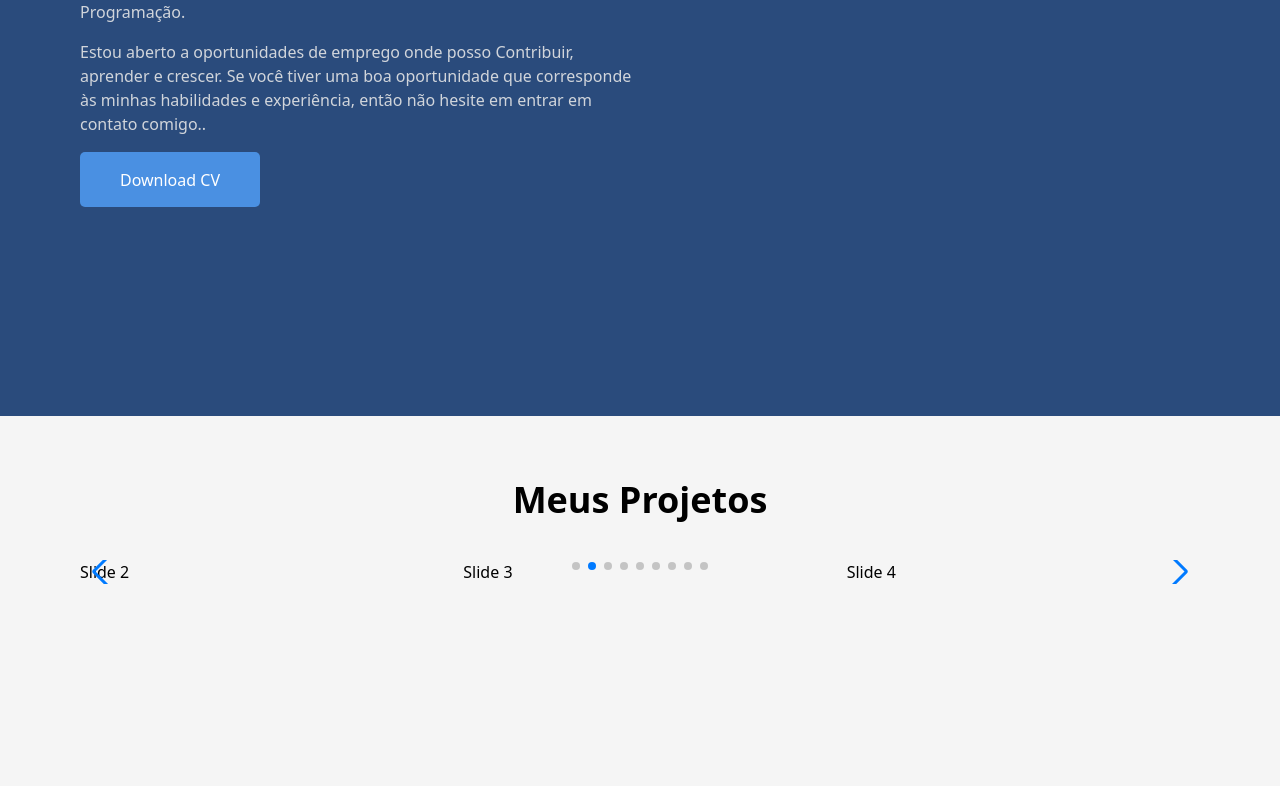
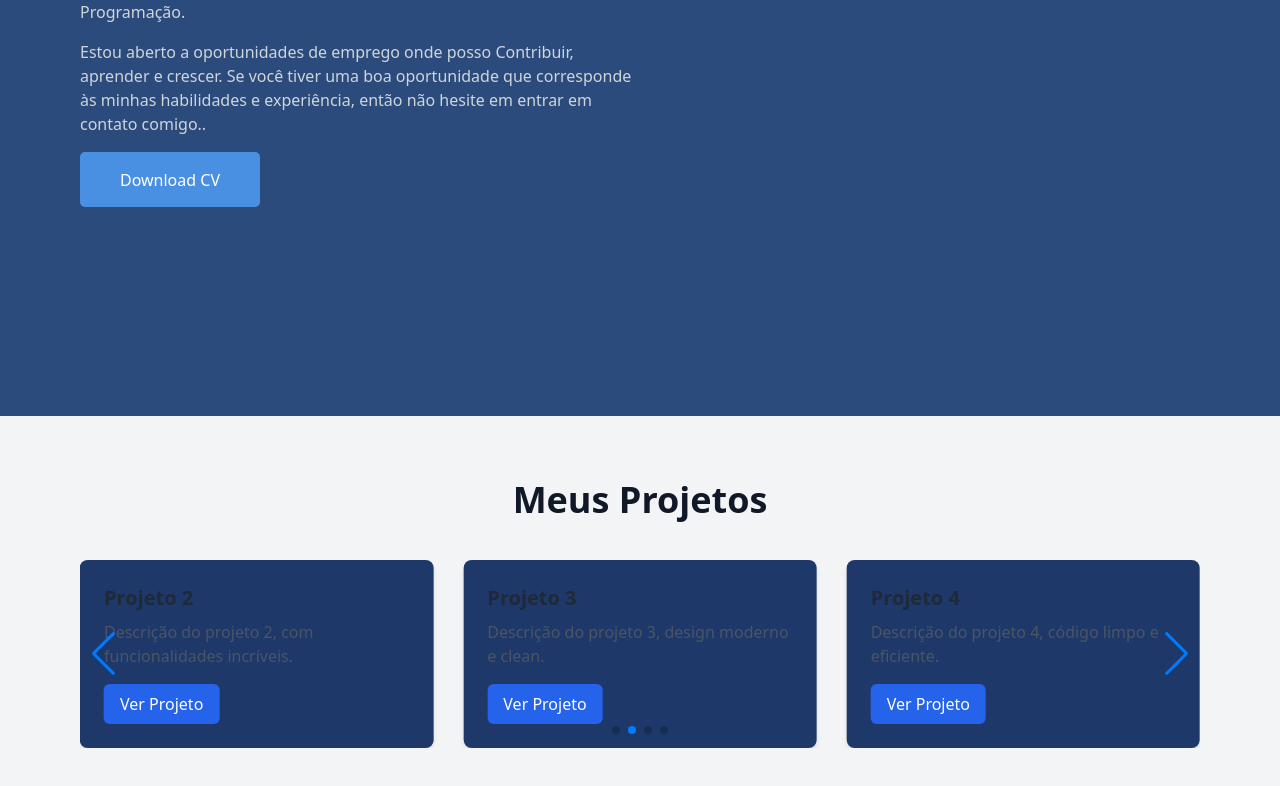
Before and after one commit to girlando-junior/curriculo-online, a React (Vite) app: page / in a window 1280 px wide. Shown: the part 1248-2034 px from the top of the page. Built offline with nearby package versions, Linux system fonts and the light colour scheme; no server answers.

Commit message:
criando carroseul

```diff
--- a/src/pages/Projetos.tsx
+++ b/src/pages/Projetos.tsx
@@ -1,18 +1,42 @@
 import React from "react";
 import { Swiper, SwiperSlide } from "swiper/react";
 import { Navigation, Pagination, Autoplay } from "swiper/modules";
-import 'swiper/css';
-import 'swiper/css/navigation';
-import 'swiper/css/pagination';
+
+import "swiper/css";
+import "swiper/css/navigation";
+import "swiper/css/pagination";
+
+const slides = [
+  {
+    title: "Projeto 1",
+    description: "Descrição do projeto 1, mostrando detalhes interessantes.",
+    buttonText: "Ver Projeto",
+  },
+  {
+    title: "Projeto 2",
+    description: "Descrição do projeto 2, com funcionalidades incríveis.",
+    buttonText: "Ver Projeto",
+  },
+  {
+    title: "Projeto 3",
+    description: "Descrição do projeto 3, design moderno e clean.",
+    buttonText: "Ver Projeto",
+  },
+  {
+    title: "Projeto 4",
+    description: "Descrição do projeto 4, código limpo e eficiente.",
+    buttonText: "Ver Projeto",
+  },
+  // Adicione quantos quiser
+];
 
 const Projetos: React.FC = () => {
   return (
     <section
       id="projetos"
-      className="bg-[#f5f5f5] min-h-screen flex flex-col items-center px-6 md:px-20 py-16"
+      className="bg-gray-100 min-h-screen flex flex-col items-center px-6 md:px-20 py-16"
     >
-      <div className="w-full max-w-7xl">
-        <h2 className="text-3xl md:text-4xl font-bold text-center text-black mb-10">
+      <h2 className="text-4xl font-bold text-center mb-10 text-gray-900">
         Meus Projetos
       </h2>
 
@@ -29,18 +53,25 @@ const Projetos: React.FC = () => {
         pagination={{ clickable: true }}
         navigation={true}
         autoplay={{ delay: 4000, disableOnInteraction: false }}
+        className="w-full max-w-7xl"
       >
-          <SwiperSlide>Slide 1</SwiperSlide>
-          <SwiperSlide>Slide 2</SwiperSlide>
-          <SwiperSlide>Slide 3</SwiperSlide>
-          <SwiperSlide>Slide 4</SwiperSlide>
-          <SwiperSlide>Slide 5</SwiperSlide>
-          <SwiperSlide>Slide 6</SwiperSlide>
-          <SwiperSlide>Slide 7</SwiperSlide>
-          <SwiperSlide>Slide 8</SwiperSlide>
-          <SwiperSlide>Slide 9</SwiperSlide>
+        {slides.map(({ title, description, buttonText }, index) => (
+          <SwiperSlide key={index}>
+            <div className="bg-[var(--color-primary)] rounded-lg shadow-md p-6 flex flex-col justify-between h-full">
+              <div>
+                <h3 className="text-xl font-semibold mb-2 text-gray-800">{title}</h3>
+                <p className="text-gray-600 mb-4">{description}</p>
+              </div>
+              <button
+                type="button"
+                className="self-start bg-blue-600 hover:bg-blue-700 text-white px-4 py-2 rounded-md transition"
+              >
+                {buttonText}
+              </button>
+            </div>
+          </SwiperSlide>
+        ))}
       </Swiper>
-      </div>
     </section>
   );
 };
```
Lines whose indentation alone changed are shown as unchanged.
